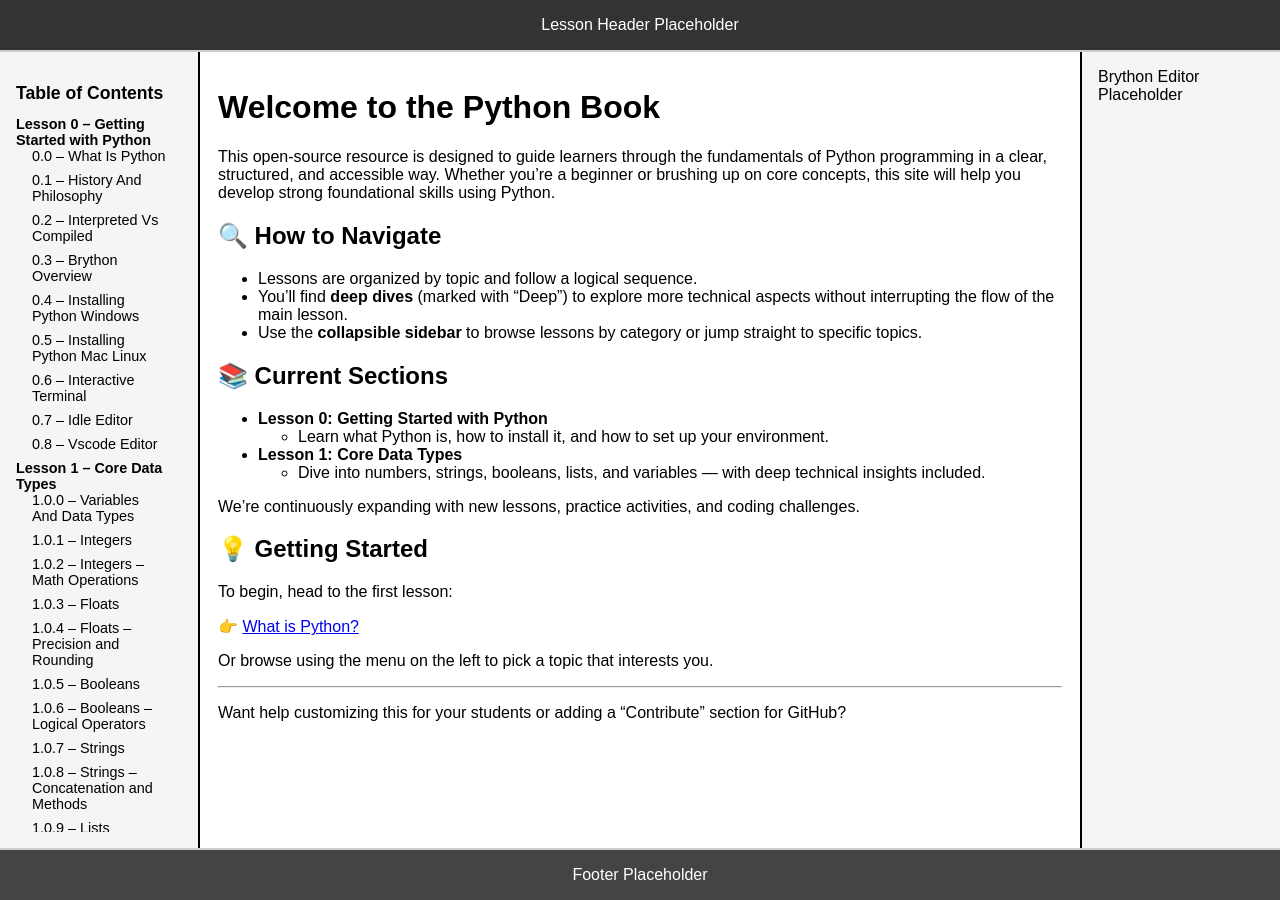
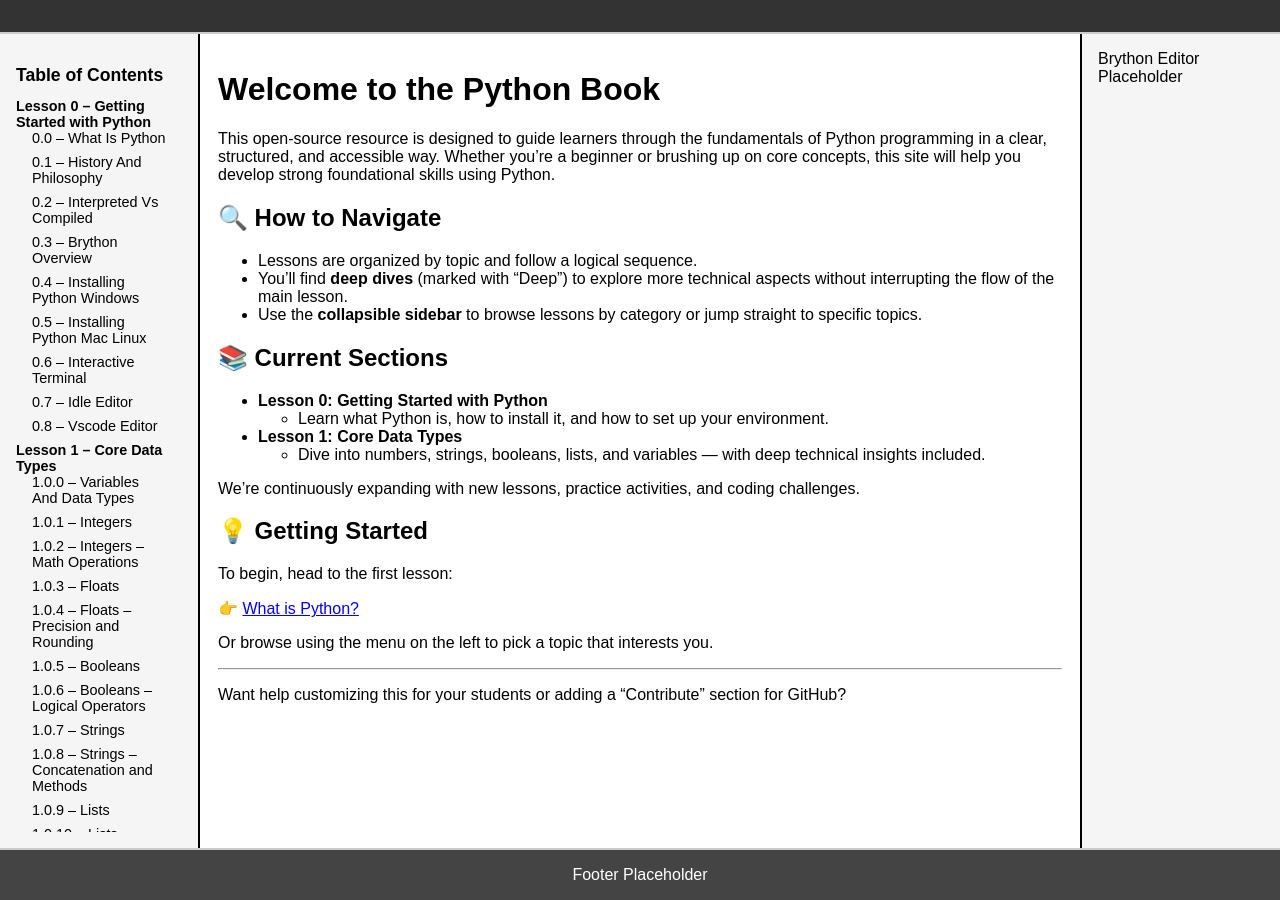
Before and after one commit to TrickyHandz/Python-Book, a Jekyll site: the page built from docs/index.md, in a window 1280 px wide. Built offline with Jekyll 4.4.1, drawn with Linux system fonts in a browser that asks for light colours.

Commit message:
Update Header layout and content

```diff
--- a/docs/_includes/header/header.html
+++ b/docs/_includes/header/header.html
@@ -1 +1,3 @@
-<div>Lesson Header Placeholder</div>
+<div class="lesson-header">
+  <h1 class="section-title">{{ page.section_title }}</h1>
+</div>
--- a/docs/_layouts/lesson.html
+++ b/docs/_layouts/lesson.html
@@ -8,6 +8,8 @@
   <!-- Base + Layout Style -->
   <link rel="stylesheet" href="{{ '/assets/css/layout.css' | relative_url }}">
   <link rel="stylesheet" href="{{ '/assets/css/toc/toc.css' | relative_url }}">
+  <link rel="stylesheet" href="{{ '/assets/css/header/header.css' | relative_url }}">
+
 
 </head>
 <body>
--- a/docs/assets/css/header/header.css
+++ b/docs/assets/css/header/header.css
@@ -0,0 +1,13 @@
+.lesson-header {
+  display: flex;
+  justify-content: center;
+  align-items: center;
+  height: 100%;
+}
+
+.section-title {
+  font-size: 1.25rem;
+  margin: 0;
+  color: white;
+  text-align: center;
+}
```
